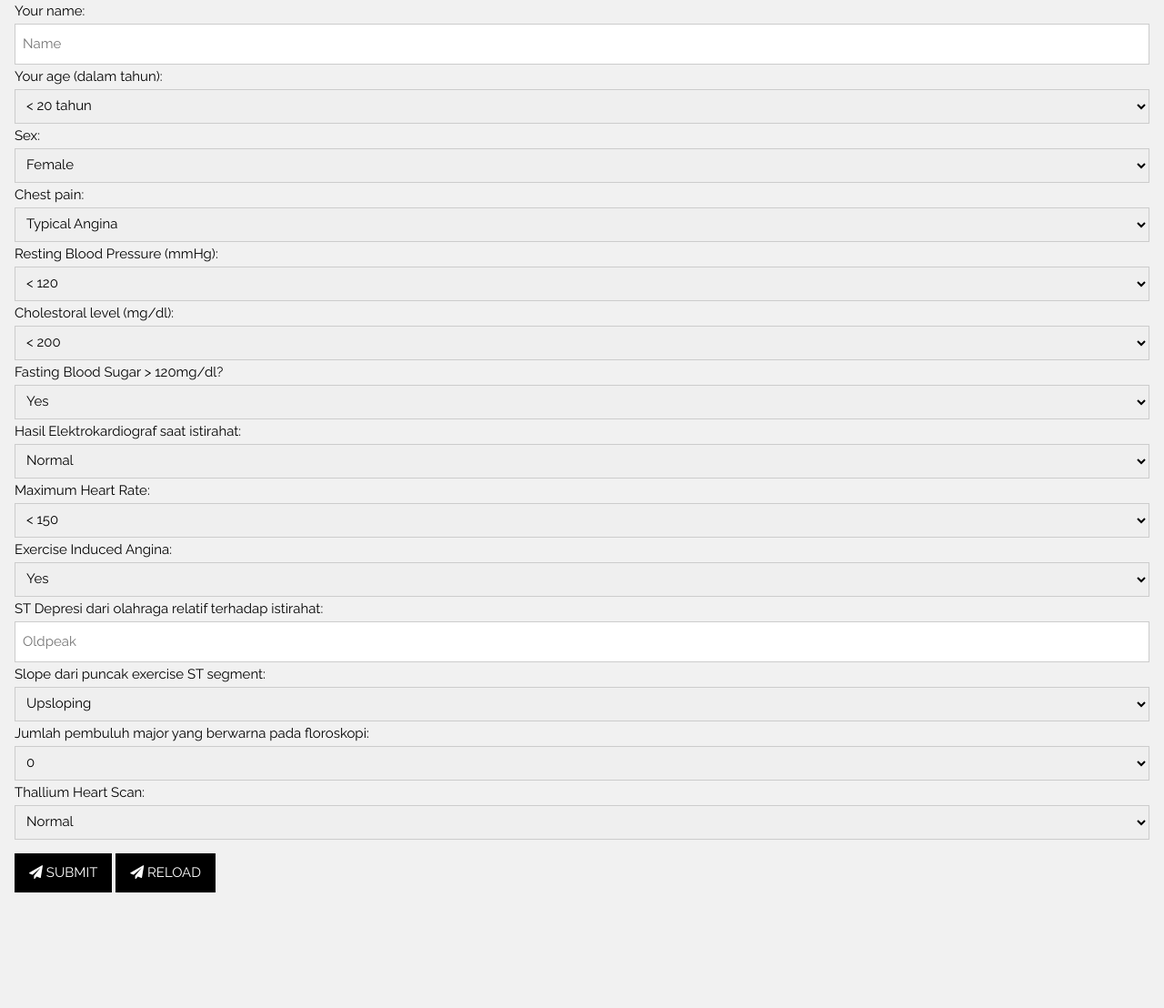
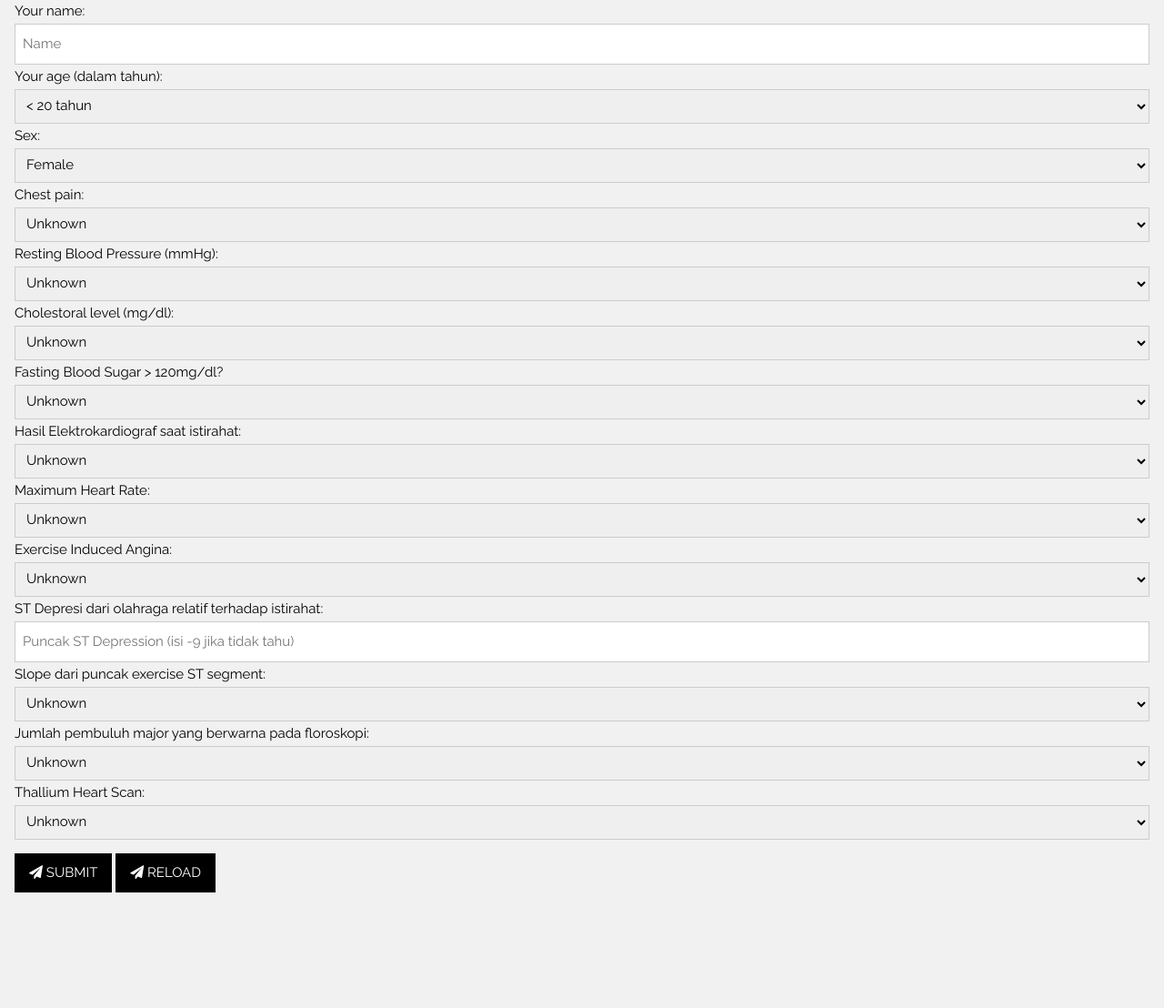
Before and after one commit to ededrap/AI_HDD, a Django app: page / in a window 1280 px wide. Shown: the part 1108-2216 px from the top of the page at 91% size. Run offline with Django 3.2, Linux system fonts and the light colour scheme; some libraries are stand-ins or nearby versions.

Commit message:
done for now

```diff
--- a/mesinlearning/settings.py
+++ b/mesinlearning/settings.py
@@ -25,7 +25,7 @@ SECRET_KEY = '3*_iyw_dyo+&s9p@acw2q_)1kx4w5u$lzpd7r#=_s&b+=%5h$-'
 # SECURITY WARNING: don't run with debug turned on in production!
 DEBUG = True
 
-ALLOWED_HOSTS = []
+ALLOWED_HOSTS = ['*']
 
 
 # Application definition
--- a/webstuff/forms.py
+++ b/webstuff/forms.py
@@ -12,29 +12,29 @@ class HeartForm(forms.Form):
         (1,"20 < x < 30"), (2,"30 < x < 40"), (3,"40 < x < 50"), (4,"50 < x < 60"),
         (5,"60 < x < 70"), (6, "70 ke atas")), widget=forms.Select(attrs=attrs))
     sex = forms.ChoiceField(label = 'Sex', choices=((0,"Female"), (1,"Male")), widget=forms.Select(attrs=attrs))
-    cp = forms.ChoiceField(label='Chest pain', choices=((1,"Typical Angina"), (2,"Atypical Angina"),
+    cp = forms.ChoiceField(label='Chest pain', choices=((-9, "Unknown"), (1,"Typical Angina"), (2,"Atypical Angina"),
         (3, "Non-anginal Pain"), (4, "Asymptomatic")), widget=forms.Select(attrs=attrs))
-    trestbps = forms.ChoiceField(label='Resting Blood Pressure (mmHg)', choices=((0,"< 120"),
+    trestbps = forms.ChoiceField(label='Resting Blood Pressure (mmHg)', choices=((-9, "Unknown"), (0,"< 120"),
         (1,"120 < x < 130"), (2, "130 < x < 140"), (3, "140 < x < 180"), (4, "180 ke atas")),
         widget=forms.Select(attrs=attrs))
-    chol = forms.ChoiceField(label='Cholestoral level (mg/dl)', choices=((0,"< 200"),
+    chol = forms.ChoiceField(label='Cholestoral level (mg/dl)', choices=((-9, "Unknown"), (0,"< 200"),
         (1,"200 < x < 230"), (2, "230 < x < 260"), (3, "260 < x < 290"), (4, "290 < x < 320"),
         (5, "320 ke atas")), widget=forms.Select(attrs=attrs))
-    fbs = forms.ChoiceField(label='Fasting Blood Sugar > 120mg/dl?', choices=((1,"Yes"), (0,"No")), widget=forms.Select(attrs=attrs))
-    restecg = forms.ChoiceField(label='Hasil Elektrokardiograf saat istirahat', choices=((0,"Normal"),
+    fbs = forms.ChoiceField(label='Fasting Blood Sugar > 120mg/dl?', choices=((-9, "Unknown"), (1,"Yes"), (0,"No")), widget=forms.Select(attrs=attrs))
+    restecg = forms.ChoiceField(label='Hasil Elektrokardiograf saat istirahat', choices=((-9, "Unknown"), (0,"Normal"),
         (1,"Gelombang ST-T Abnormal"),(2,"Kemungkinan hipertrofi ventrikel kiri")),
         widget=forms.Select(attrs=attrs))
-    thalach = forms.ChoiceField(label='Maximum Heart Rate', choices=((0,"< 150"),
+    thalach = forms.ChoiceField(label='Maximum Heart Rate', choices=((-9, "Unknown"), (0,"< 150"),
         (1,"150 < x < 160"), (2, "160 < x < 170"), (3, "170 < x < 180"), (4, "180 < x < 190"),
         (5, "190 < x < 200"), (5, "200 ke atas")), widget=forms.Select(attrs=attrs))
-    exang = forms.ChoiceField(label = 'Exercise Induced Angina', choices=((1,"Yes"), (0,"No")),
+    exang = forms.ChoiceField(label = 'Exercise Induced Angina', choices=((-9, "Unknown"), (1,"Yes"), (0,"No")),
         widget=forms.Select(attrs=attrs))
-    attrs.update({'placeholder' : 'Oldpeak'})
+    attrs.update({'placeholder' : 'Puncak ST Depression (isi -9 jika tidak tahu)'})
     oldpeak = forms.CharField(label='ST Depresi dari olahraga relatif terhadap istirahat',
         widget=forms.TextInput(attrs=attrs))
-    slope = forms.ChoiceField(label = 'Slope dari puncak exercise ST segment', choices=((1,"Upsloping"),
+    slope = forms.ChoiceField(label = 'Slope dari puncak exercise ST segment', choices=((-9, "Unknown"), (1,"Upsloping"),
         (2,"Flat"), (3, "Downsloping")), widget=forms.Select(attrs=attrs))
     ca = forms.ChoiceField(label = 'Jumlah pembuluh major yang berwarna pada floroskopi',
-        choices=((0,"0"), (1,"1"), (2, "2"), (3, "3")), widget=forms.Select(attrs=attrs))
-    thal = forms.ChoiceField(label = 'Thallium Heart Scan', choices=((3,"Normal"), (6,"Fixed Defect"),
+        choices=((-9, "Unknown"), (0,"0"), (1,"1"), (2, "2"), (3, "3")), widget=forms.Select(attrs=attrs))
+    thal = forms.ChoiceField(label = 'Thallium Heart Scan', choices=((-9, "Unknown"), (3,"Normal"), (6,"Fixed Defect"),
         (7, "Reversible Defect")), widget=forms.Select(attrs=attrs))
--- a/webstuff/hddmlformula.py
+++ b/webstuff/hddmlformula.py
@@ -29,7 +29,7 @@ def entropy(target_col):
     return entropy
 
 
-def info_gain(data, split_attribute_name, target_name="num"):
+def info_gain(data, split_attribute_name, target_name="class"):
     total_entropy = entropy(data[target_name])
 
     vals, counts = np.unique(data[split_attribute_name], return_counts=True)
@@ -42,7 +42,7 @@ def info_gain(data, split_attribute_name, target_name="num"):
     return information_gain
 
 
-def ID3(data, original_data, features, target_attribute_name="num", parent_node_class=None):
+def ID3(data, original_data, features, target_attribute_name="class", parent_node_class=None):
     if len(data) == 0:
         return np.unique(original_data[target_attribute_name])[
             np.argmax(np.unique(original_data[target_attribute_name], return_counts=True)[1])]
@@ -54,11 +54,8 @@ def ID3(data, original_data, features, target_attribute_name="num", parent_node_
         parent_node_class = np.unique(data[target_attribute_name])[
             np.argmax(np.unique(data[target_attribute_name], return_counts=True)[1])]
         item_values = [info_gain(data, feature, target_attribute_name) for feature in features]
-        print(item_values)
         best_feature_index = np.argmax(item_values)
-        print(best_feature_index)
         best_feature = features[best_feature_index]
-        print(best_feature)
         tree = {best_feature: {}}
         features = [i for i in features if i != best_feature]
 
@@ -118,19 +115,28 @@ def gather_data(dataset):
     return dataset
 
 
-def main(inputan):
+def main():
     dataset = gather_data(dataset=[])
     dataset = DataFrame.from_records(dataset, columns=column_headers)
     training_data, testing_data = train_test_split(dataset, 0.95)
     tree = ID3(training_data, dataset, dataset.columns[:-1])
+    accuracy = test(testing_data, tree)
     # pprint(tree)
-    accuracy = test(testing_data, tree)
+    result = [tree, accuracy]
 
     #prompt = input().split(",")
     #print(prompt)
     #print(preprocessor(prompt))
+
+    return result
+
+
+def action(inputan, treenya):
+
     inputansplit = inputan.split(",")
-    for i in inputansplit :
+    print(inputansplit)
+    for i in range (len(inputansplit)) :
+        print(inputansplit[i])
         inputansplit[i] = float(inputansplit[i])
     prompt = [inputansplit]
 
@@ -140,11 +146,12 @@ def main(inputan):
     #print(prediction)
     #print(accuracy)
 
-    prediction  = predict(data[0], tree, 1)
+    prediction  = predict(data[0], treenya, 1)
 
-    result = [accuracy, prediction]
+
     #test(DataFrame.from_records(prompt, columns=column_headers), tree)
-    return result
+
+    return prediction
 
 
 if __name__ == "__main__":
--- a/webstuff/templates/index.html
+++ b/webstuff/templates/index.html
@@ -12,7 +12,7 @@ body,h1,h2,h3,h4,h5,h6 {font-family: "Raleway", sans-serif}
 body, html {
     height: 100%;
     line-height: 1.8;
-    background-color: #8A0707	;
+    background-color: #8A0707 ;
 }
 /* Full height image header */
 .bgimg-1 {
@@ -170,9 +170,9 @@ $(document).ready(
       success: function(response){
         result = ''
         if(response['result'] == '1') {
-          result = 'Anda berpotensi terkena penyakit jantung'
+          result = 'Halo ' + response['name'] + ", "  + 'Anda berpotensi terkena penyakit jantung'
         } else {
-          result = 'Anda tidak berpotensi terkena penyakit jantung'
+          result = 'Halo ' + response['name'] + ", "  + ' Anda tidak berpotensi terkena penyakit jantung'
         }
         document.getElementById("result").innerHTML = result + ' akurasi data adalah ' + response['accuracy'];
       }
--- a/webstuff/views.py
+++ b/webstuff/views.py
@@ -2,7 +2,7 @@ from django.http import HttpResponseRedirect, HttpResponse, JsonResponse
 from django.shortcuts import render
 from django.views.decorators.csrf import csrf_exempt
 
-from webstuff.hddmlformula import main
+from webstuff.hddmlformula import main, action
 import time
 
 from .forms import HeartForm
@@ -30,7 +30,10 @@ def calculate(request):
 	ca = float(request.POST['ca'])
 	thal  =  float(request.POST['thal'])
 
-	result = main(data)
+	training = main()
+	tree = training[0]
+	accuracy = training[1]
+	result = action(data, tree)
 
 
-	return JsonResponse({'result' : result[1], 'accuracy': result[0]})
+	return JsonResponse({'name' : name, 'result' : result, 'accuracy': accuracy})
```
Also changed, not shown: .gitlab-ci.yml (added), 1 other file. Lines whose indentation alone changed are shown as unchanged.
